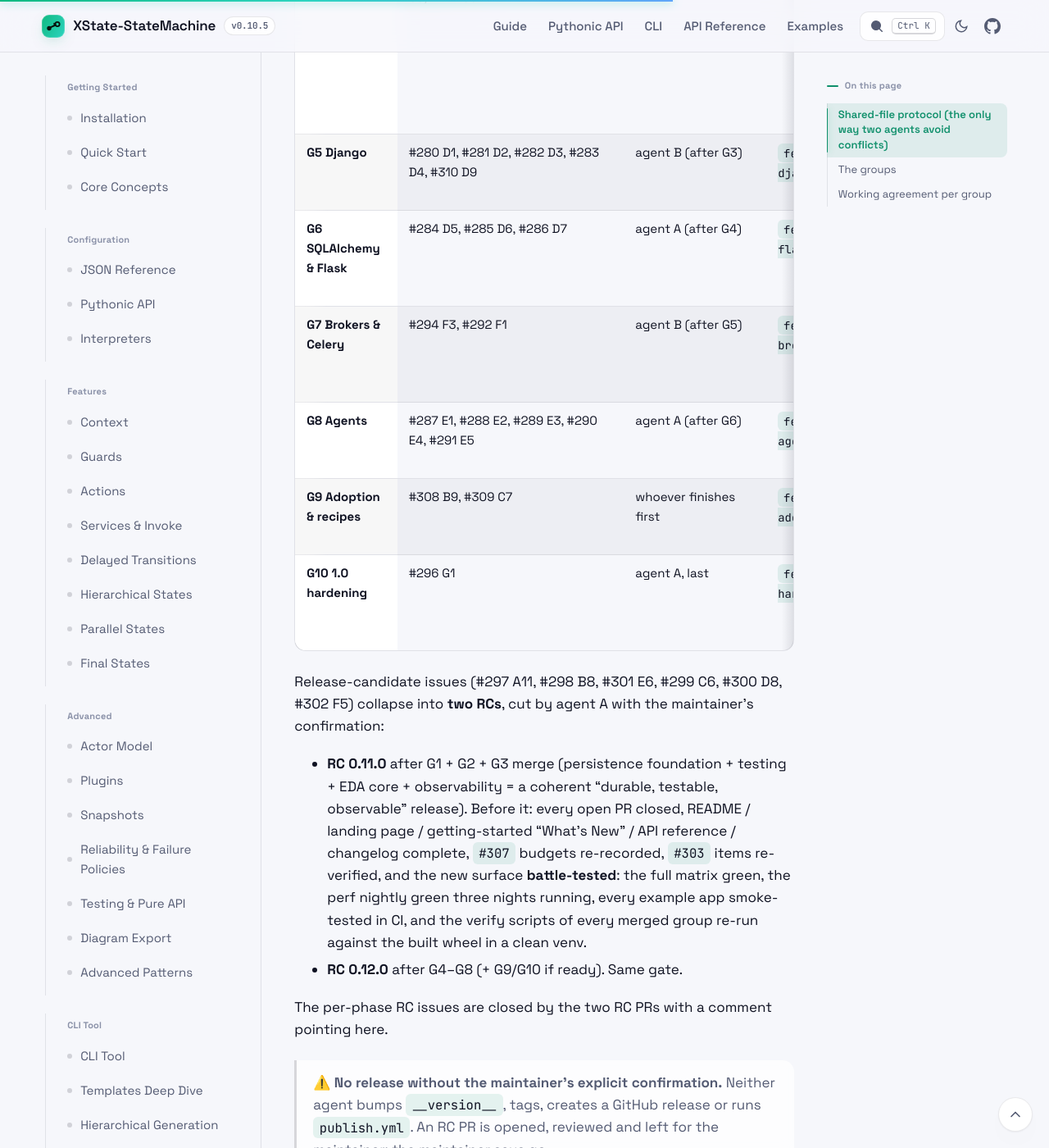
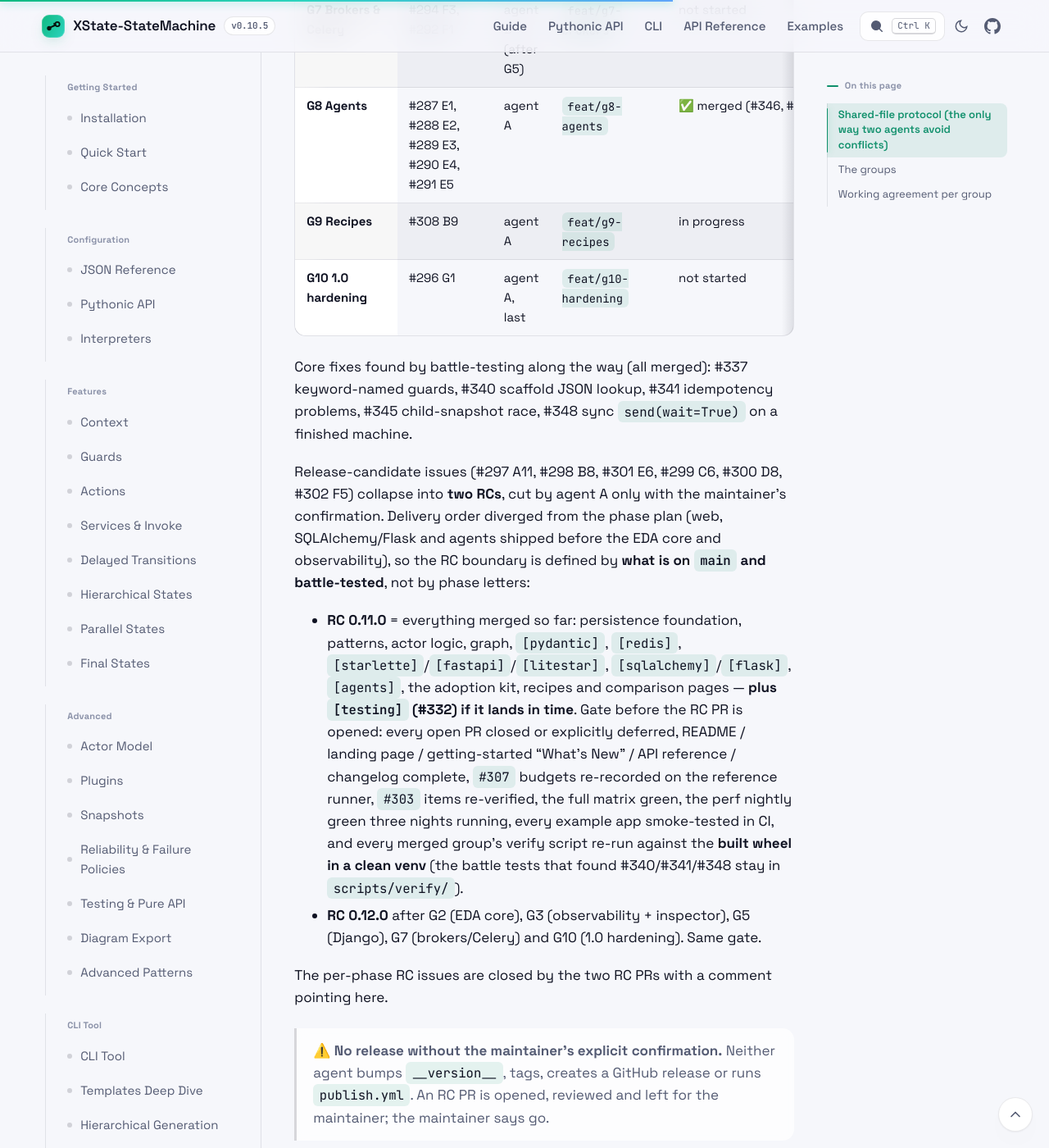
Before and after one commit to basiltt/xstate-statemachine, a Jekyll site: the page built from docs/research/GROUPED_DELIVERY_PLAN.md, in a window 1280 px wide and 1400 px high, scrolled down 2370 px. Shown: the whole window at 82% size. Built offline with Jekyll 4.4.1, drawn with Linux system fonts in a browser that asks for light colours; our own code applies the rules of GitHub Pages for plain Markdown files; some of the changed text lies outside the part shown.

Commit message:
docs(plan): status per group after G4/G6/G8 shipped; RC boundary is what is on main and battle-tested, not phase letters
Co-Authored-By: Claude Fable 5 <noreply@anthropic.com>

```diff
--- a/docs/research/GROUPED_DELIVERY_PLAN.md
+++ b/docs/research/GROUPED_DELIVERY_PLAN.md
@@ -18,24 +18,26 @@ These files are touched by every group. Edit them **only at the very end** of a
 
 ## The groups
 
-| Group | Issues | Owner | Branch | Why together |
+| Group | Issues | Owner | Branch | Status |
 |:--|:--|:--|:--|:--|
-| **G1 Testing** | #268 B1, #270 B3, #271 B4 (+ the `[testing]` `path` fixture of #269) | **agent B** (already on #268; continue into B3/B4 in the same `contrib/testing/` package) | `feat/b1-testing-plugin`, then `feat/g1b-coverage-hypothesis` | One extra `[testing]`, one package, one docs page. A parked reference implementation of B1 is on branch `wip/b1-pytest-plugin-reference` (not for merge; borrow freely — notably `pytest_cmdline_main` for `--xsm-version`, the `xsm_ainterp` skip-without-pytest-asyncio shape, and the 16-case pytester suite) |
-| **G1-core Graph** | #269 B2, core only: `xstate_statemachine/graph.py`, `xsm paths`, `xsm inspect` reachability | agent A | `feat/g1-graph` | Zero-dep core with no file overlap with `contrib/testing/`; unblocks the `shortest_paths` perf row. Agent B adds the `pytest_generate_tests` `path` fixture on top once merged |
-| **G2 EDA core** | #272 B5, #293 F2, #295 F4 | agent B (after G1) | `feat/g2-eda-core` | `Envelope`/`BrokerAdapter` defined once (#272) and extended (#293, #295); all zero-dep core under `xstate_statemachine/eda/` + `patterns/saga.py` + `contrib/testing/broker.py` (**only** that file inside `contrib/testing/`); SQLite outbox instead of waiting on D5 |
-| **G3 Observability & inspector** | #273 B6, #274 B7 | agent B (after G2) | `feat/g3-observability` | Both are plugin translations of the same hooks; `[observability]` extra + core `inspect/` package; CLI `xsm inspect --live`, `sim --record`, `replay` |
-| **G4 Web** | #275 C1, #276 C2, #278 C4, #279 C5, #277 C3 | agent A (after G1) | `feat/g4-web` | Starlette core → FastAPI → Litestar share `StatechartRegistry`; C5 codegen and C3 example app depend on C2's router. `[starlette] [fastapi] [litestar]` extras. Re-record the FastAPI perf row |
-| **G5 Django** | #280 D1, #281 D2, #282 D3, #283 D4, #310 D9 | agent B (after G3) | `feat/g5-django` | One test settings module, one `[django]`/`[drf]`/`[channels]` matrix cell set, one example app |
-| **G6 SQLAlchemy & Flask** | #284 D5, #285 D6, #286 D7 | agent A (after G4) | `feat/g6-sqla-flask` | D7's examples/comparison pages need D1–D6 shipped; D5's transactional outbox plugs into G2's `OutboxStore` protocol |
-| **G7 Brokers & Celery** | #294 F3, #292 F1 | agent B (after G5) | `feat/g7-brokers` | Adapters over G2's `BrokerAdapter`; testcontainers opt-in job; Celery Beat scheduler over the `DueTimerScanner` |
-| **G8 Agents** | #287 E1, #288 E2, #289 E3, #290 E4, #291 E5 | agent A (after G6) | `feat/g8-agents` | One `[agents]` extra; recipes + `BudgetPlugin` + comparison pages |
-| **G9 Adoption & recipes** | #308 B9, #309 C7 | whoever finishes first | `feat/g9-adoption` | Docs/CLI/GitHub-Action kit; independent of the extras but reads better once G4 exists |
-| **G10 1.0 hardening** | #296 G1 | agent A, last | `feat/g10-hardening` | Entry-point discovery, compatibility-matrix CI, deprecation policy, `[all]` smoke |
+| **G1 Testing** | #268 B1, #270 B3, #271 B4 (+ the `[testing]` `path` fixture of #269) | **agent B** | `feat/b1-testing-plugin`, then `feat/g1b-coverage-hypothesis` | **#268 in review (PR #332)** — needs a rebase and the 6 fixes in the review; B3/B4 not started. Reference implementation on `wip/b1-pytest-plugin-reference` |
+| **G1-core Graph** | #269 B2 core | agent A | `feat/g1-graph` | ✅ merged (#333) |
+| **G2 EDA core** | #272 B5, #293 F2, #295 F4 | agent B (after G1) | `feat/g2-eda-core` | not started — `HANDOVER_G2_G3_eda_observability.md` |
+| **G3 Observability & inspector** | #273 B6, #274 B7 | agent B (after G2) | `feat/g3-observability` | not started |
+| **G4 Web** | #275 C1, #276 C2, #278 C4, #279 C5, #277 C3, #309 C7 | agent A | `feat/g4-web` | ✅ merged (#334, #338, #339, #342) |
+| **G5 Django** | #280 D1, #281 D2, #282 D3, #283 D4, #310 D9 | agent B (after G3) | `feat/g5-django` | not started |
+| **G6 SQLAlchemy & Flask** | #284 D5, #285 D6, #286 D7 | agent A | `feat/g6-sqla-flask` | ✅ #284 (parts 1–2), #285 merged (#349); #286 examples + 3 comparison pages in progress; D5 outbox → #293; Django app → after G5 |
+| **G7 Brokers & Celery** | #294 F3, #292 F1 | agent B (after G5) | `feat/g7-brokers` | not started |
+| **G8 Agents** | #287 E1, #288 E2, #289 E3, #290 E4, #291 E5 | agent A | `feat/g8-agents` | ✅ merged (#346, #347) |
+| **G9 Recipes** | #308 B9 | agent A | `feat/g9-recipes` | in progress |
+| **G10 1.0 hardening** | #296 G1 | agent A, last | `feat/g10-hardening` | not started |
 
-Release-candidate issues (#297 A11, #298 B8, #301 E6, #299 C6, #300 D8, #302 F5) collapse into **two RCs**, cut by agent A with the maintainer's confirmation:
+Core fixes found by battle-testing along the way (all merged): #337 keyword-named guards, #340 scaffold JSON lookup, #341 idempotency problems, #345 child-snapshot race, #348 sync `send(wait=True)` on a finished machine.
 
-- **RC 0.11.0** after G1 + G2 + G3 merge (persistence foundation + testing + EDA core + observability = a coherent "durable, testable, observable" release). Before it: every open PR closed, README / landing page / getting-started "What's New" / API reference / changelog complete, `#307` budgets re-recorded, `#303` items re-verified, and the new surface **battle-tested**: the full matrix green, the perf nightly green three nights running, every example app smoke-tested in CI, and the verify scripts of every merged group re-run against the built wheel in a clean venv.
-- **RC 0.12.0** after G4–G8 (+ G9/G10 if ready). Same gate.
+Release-candidate issues (#297 A11, #298 B8, #301 E6, #299 C6, #300 D8, #302 F5) collapse into **two RCs**, cut by agent A only with the maintainer's confirmation. Delivery order diverged from the phase plan (web, SQLAlchemy/Flask and agents shipped before the EDA core and observability), so the RC boundary is defined by **what is on `main` and battle-tested**, not by phase letters:
+
+- **RC 0.11.0** = everything merged so far: persistence foundation, patterns, actor logic, graph, `[pydantic]`, `[redis]`, `[starlette]`/`[fastapi]`/`[litestar]`, `[sqlalchemy]`/`[flask]`, `[agents]`, the adoption kit, recipes and comparison pages — **plus `[testing]` (#332) if it lands in time**. Gate before the RC PR is opened: every open PR closed or explicitly deferred, README / landing page / getting-started "What's New" / API reference / changelog complete, `#307` budgets re-recorded on the reference runner, `#303` items re-verified, the full matrix green, the perf nightly green three nights running, every example app smoke-tested in CI, and every merged group's verify script re-run against the **built wheel in a clean venv** (the battle tests that found #340/#341/#348 stay in `scripts/verify/`).
+- **RC 0.12.0** after G2 (EDA core), G3 (observability + inspector), G5 (Django), G7 (brokers/Celery) and G10 (1.0 hardening). Same gate.
 
 The per-phase RC issues are closed by the two RC PRs with a comment pointing here.
 
```
